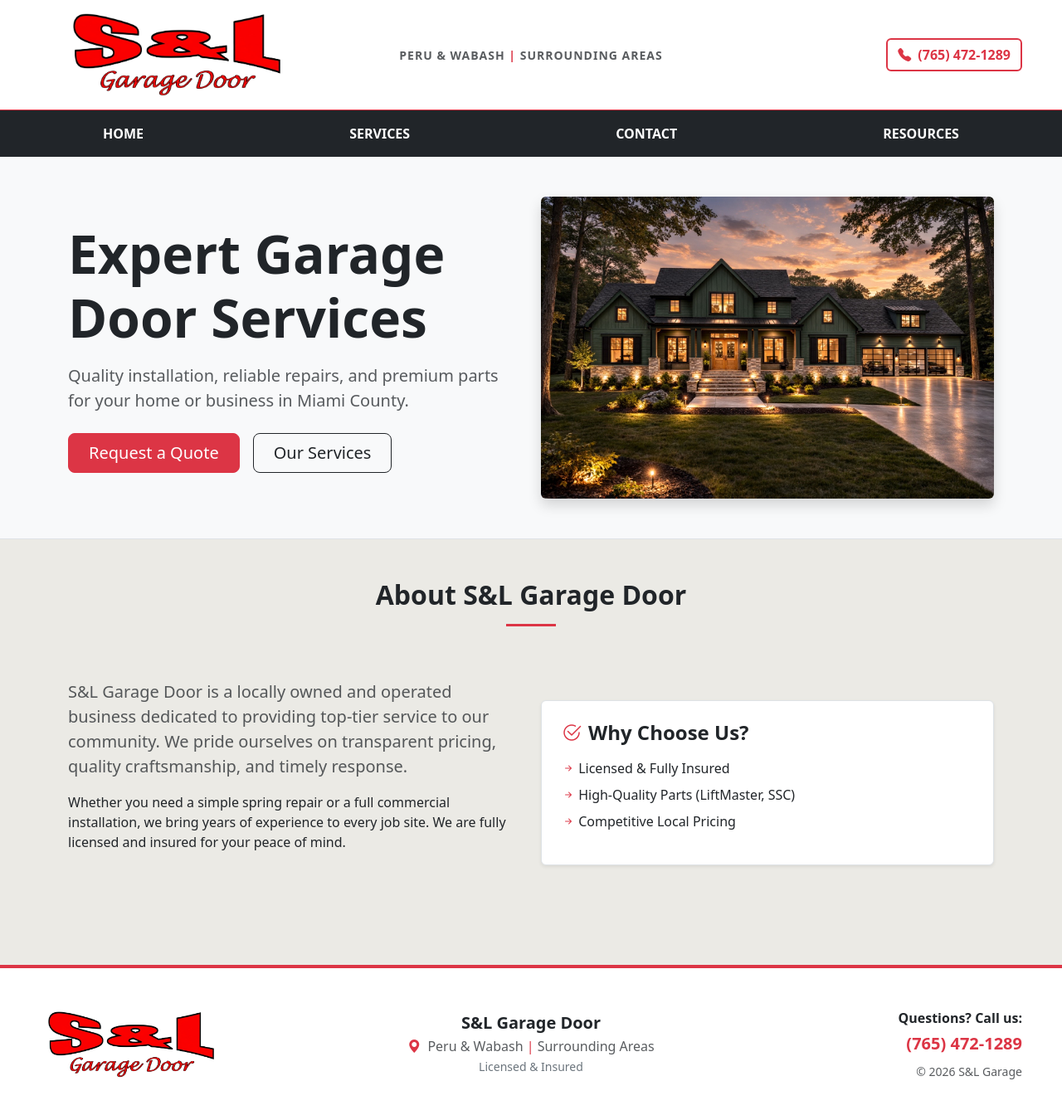
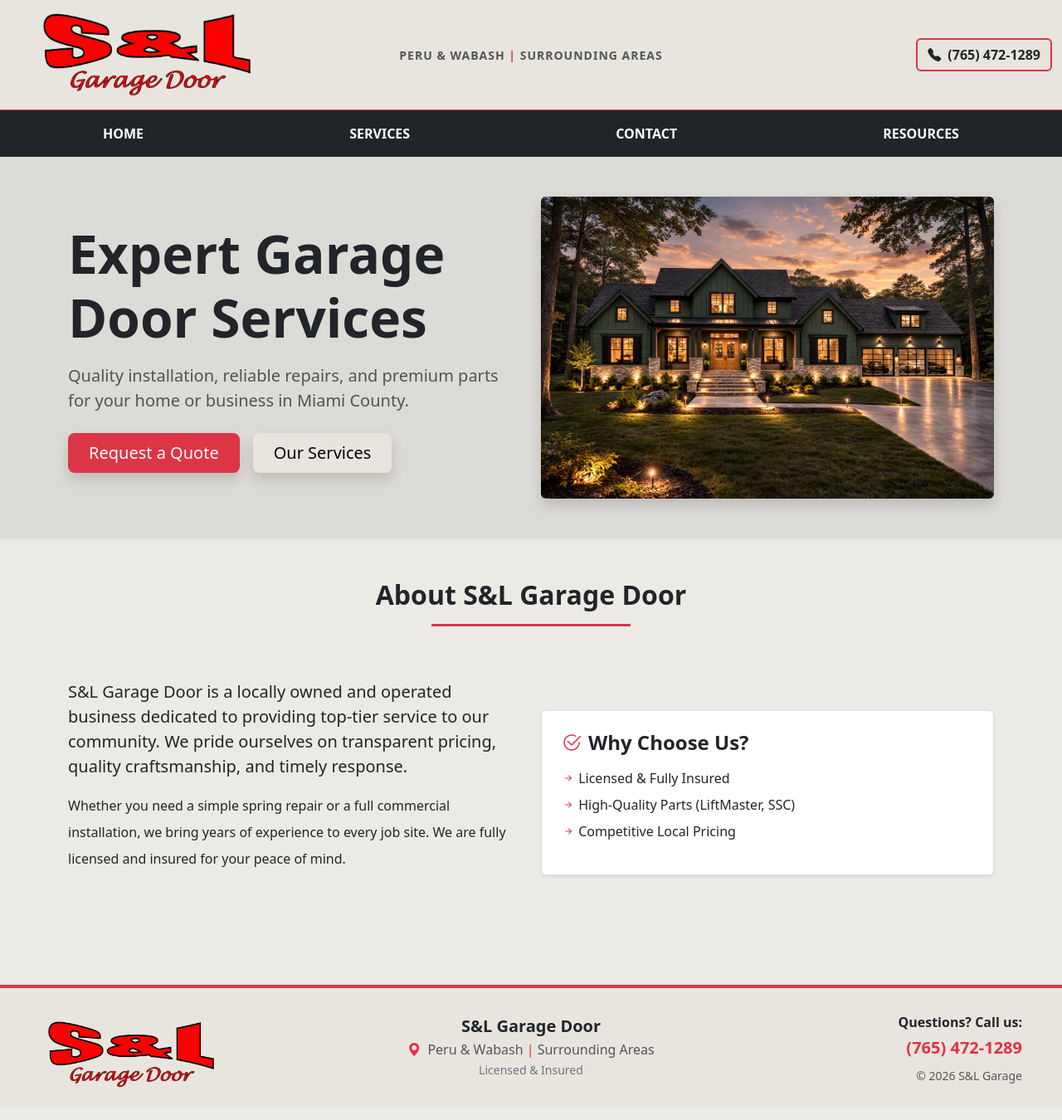
Before and after one commit to kolton04/SLGarageCapstone, a web app: file index.html in a window 1280 px wide. Shown: the whole page at 83% size. After the commit the page ends 1311 px from the top, so only its background shows below. Run offline with its HTML, style and script files only (its server is not run), Linux system fonts and the light colour scheme.

Commit message:
Cleanup home page (#9)
Added shadow to elements missing shadow. Added hover animation to 'Request a Quote' button and removed outline from both buttons. Changed color of 'Our Services' hover effect. Fixed line height of hero text paragraph. Fixed padding of header element's and footer.

```diff
--- a/index.html
+++ b/index.html
@@ -11,8 +11,8 @@
 </head>
 
 <body>
-    <header class="bg-white py-3 border-bottom border-danger">
-        <div class="container-fluid px-lg-5">
+    <header class="header py-3 border-bottom border-danger">
+        <div class="container-fluid pr-lg-5">
             <div class="row align-items-center g-3">
                 <div class="col-md-4 d-flex justify-content-center justify-content-md-start ps-lg-5">
                     <a href="index.html">
@@ -27,7 +27,7 @@
                 </div>
 
                 <div class="col-md-4 d-flex justify-content-center justify-content-md-end">
-                    <a href="tel:7654721289" class="btn btn-outline-danger fw-bold border-2">
+                    <a href="tel:7654721289" class="btn btn-outline-danger fw-bold border-2 pr-4 text-dark">
                         <i class="bi bi-telephone-fill me-2"></i>(765) 472-1289
                     </a>
                 </div>
@@ -46,15 +46,17 @@
         </div>
     </nav>
 
-    <section class="bg-light py-5 border-bottom">
+    <main>
+
+        <section class="py-5 border-bottom" style="background-color: #dddbd7;">
             <div class="container">
                 <div class="row align-items-center">
                     <div class="col-lg-6">
                         <h1 class="display-3 fw-bold mb-3">Expert Garage Door Services</h1>
                         <p class="lead mb-4 text-muted">Quality installation, reliable repairs, and premium parts for your home or business in Miami County.</p>
                         <div class="d-flex gap-3">
-                        <a href="contact.html" class="btn btn-danger btn-lg px-4">Request a Quote</a>
-                        <a href="services.html" class="btn btn-outline-dark btn-lg px-4">Our Services</a>
+                            <a href="contact.html" class="btn call-link btn-lg px-4 shadow">Request a Quote</a>
+                            <a href="services.html" class="btn service-link btn-lg px-4 shadow">Our Services</a>
                         </div>
                     </div>
                     <div class="col-lg-6 mt-4 mt-lg-0">
@@ -69,11 +71,11 @@
                 <div class="row align-items-center">
                     <div class="col-md-12 text-center mb-5">
                         <h2 class="fw-bold">About S&L Garage Door</h2>
-                    <hr class="mx-auto border-danger border-3 opacity-100" style="width: 60px;">
+                        <hr class="mx-auto border-danger border-3 opacity-100" style="width: 240px;">
                     </div>
                     <div class="col-md-6 mb-4">
-                    <p class="lead text-muted">S&L Garage Door is a locally owned and operated business dedicated to providing top-tier service to our community. We pride ourselves on transparent pricing, quality craftsmanship, and timely response.</p>
-                    <p>Whether you need a simple spring repair or a full commercial installation, we bring years of experience to every job site. We are fully licensed and insured for your peace of mind.</p>
+                        <p class="lead">S&L Garage Door is a locally owned and operated business dedicated to providing top-tier service to our community. We pride ourselves on transparent pricing, quality craftsmanship, and timely response.</p>
+                        <p style="line-height: 2;">Whether you need a simple spring repair or a full commercial installation, we bring years of experience to every job site. We are fully licensed and insured for your peace of mind.</p>
                     </div>
                     <div class="col-md-6">
                         <div class="p-4 bg-white border rounded shadow-sm">
@@ -88,11 +90,12 @@
                 </div>
             </div>
         </section>
+    </main>
 
-    <footer class="mt-5 border-top border-4 border-danger py-5 bg-white w-100">
+    <footer class="footer mt-5 border-top border-4 border-danger py-4 w-100">
         <div class="container-fluid px-4 px-lg-5">
             <div class="row align-items-center">
-                <div class="col-md-4 text-center text-md-start mb-4 mb-md-0">
+                <div class="col-md-4 text-center text-md-start mb-4 mb-md-0 pt-3">
                     <a href="index.html">
                         <img src="images/SL_Logo.png" alt="S&L Logo" style="height: 80px; width: auto; margin-left: 10px;">
                     </a>
--- a/style/style.css
+++ b/style/style.css
@@ -24,7 +24,6 @@ h3{
     color: black;
     background-color: #E8E5DE;
     transform: scale(1.02);
-
 }
 
 .service-link{
@@ -33,7 +32,7 @@ h3{
 }
 
 .service-link:hover{
-    background-color: #dc3545 !important;
+    background-color: black !important;
     color: white !important;
     transform: scale(1.02);
 }
@@ -141,8 +140,7 @@ body {
     margin: 0;
 }
 
-/* This allows the main content area to grow and push the footer down */
-.container.my-5 {
+main {
     flex: 1 0 auto;
 }
 
@@ -150,5 +148,4 @@ body {
 footer {
     background-color: #E8E5DE;
     flex-shrink: 0;
-
 }
```
Lines whose indentation alone changed are shown as unchanged.
